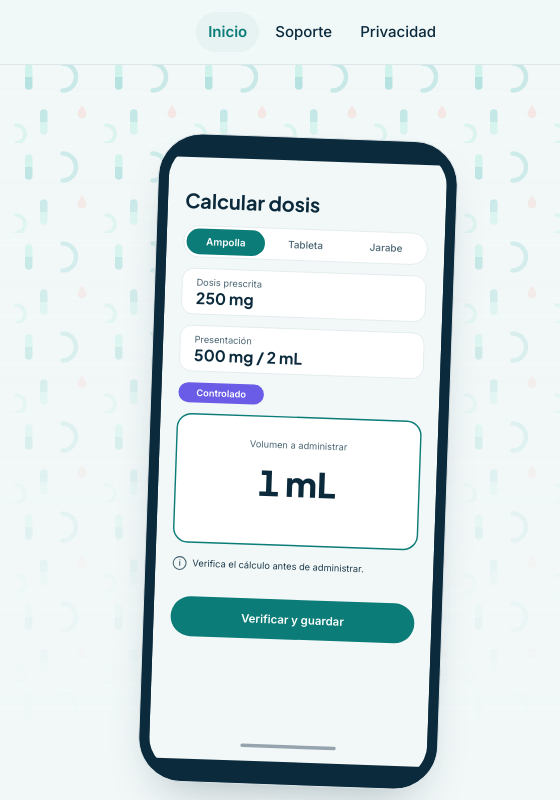
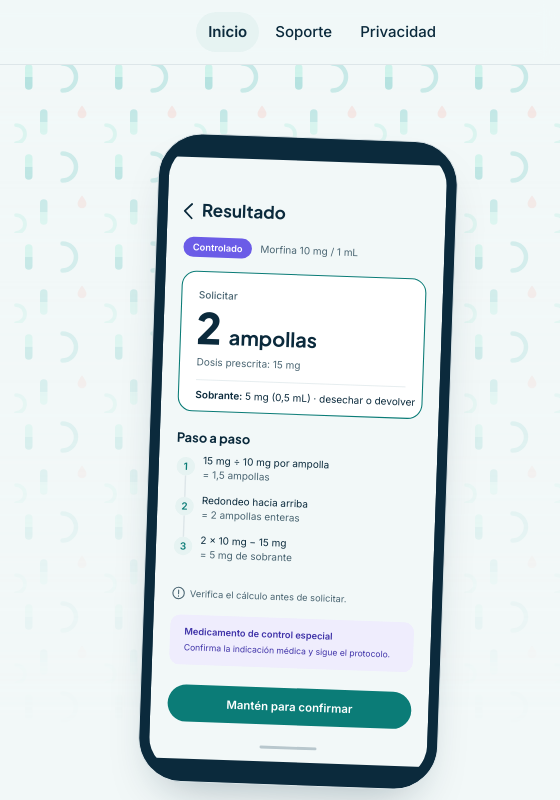
Before and after one commit to haroldpc258/haroldpc258.github.io, a plain HTML site: page index.html in a window 1280 px wide. Shown: the top 800 px of the page, 720-1280 px from the left. Drawn offline with Linux system fonts and the light colour scheme.

Commit message:
fix: accessibility and content fixes from site audit

```diff
--- a/assets/css/styles.css
+++ b/assets/css/styles.css
@@ -148,3 +148,16 @@ code,.mono{font-family:ui-monospace,Menlo,Consolas,monospace;font-size:.92em}
   .hero-device{transition:transform .4s ease}
   .hero-device:hover{transform:rotate(0)}
 }
+/* Audit fixes (2026-11-08) */
+:root{--color-focus:var(--color-teal-profundo)}
+@media (prefers-color-scheme:dark){:root{--color-focus:var(--color-teal)}}
+:focus-visible{outline-color:var(--color-focus)}
+.nav a[aria-current="page"]{color:var(--color-text)}
+.site-footer nav a{display:inline-block;padding:6px 0}
+/* Feature list: icon beside heading, no card containers */
+.feature{display:grid;align-content:start;grid-template-columns:28px minmax(0,1fr);column-gap:14px;align-items:baseline;padding-top:20px;border-top:1px solid var(--color-border)}
+.feature .icon{grid-column:1;grid-row:1;width:28px;height:28px;margin:0;background:none;border-radius:0;align-self:center}
+.feature .icon svg{width:24px;height:24px}
+.feature h3{grid-column:2;grid-row:1;margin:0;align-self:center}
+.feature p{grid-column:2;margin:8px 0 0;color:var(--color-text-muted)}
+.grid.cols-2:has(.feature){row-gap:36px;column-gap:48px}
--- a/index.html
+++ b/index.html
@@ -37,50 +37,39 @@
 <p class="lead">Dosenta convierte la dosis prescrita en unidades enteras de presentación, listas para solicitar y dispensar, y te muestra cada paso del cálculo.</p>
 <span class="pill">Próximamente en Google Play</span>
 </div>
-<figure class="hero-device" aria-label="Pantalla de cálculo de dosis de Dosenta"><svg xmlns="http://www.w3.org/2000/svg" viewBox="0 0 390 844" focusable="false" aria-hidden="true">
-
-  <rect x="0" y="0" width="390" height="844" fill="#F2F8F8"/>
-
-  <!-- Encabezado -->
-  <text x="24" y="72" font-family="'Plus Jakarta Sans', sans-serif" font-weight="700" font-size="28" fill="#0B2A3C">Calcular dosis</text>
-
-  <!-- Control segmentado: Ampolla / Tableta / Jarabe -->
-  <rect x="24" y="96" width="342" height="44" rx="22" fill="#FFFFFF" stroke="#DDE6E9" stroke-width="1"/>
-  <rect x="28" y="100" width="110" height="36" rx="18" fill="#0B7C77"/>
-  <text x="83" y="123" text-anchor="middle" font-family="Inter, sans-serif" font-weight="600" font-size="14" fill="#FFFFFF">Ampolla</text>
-  <text x="195" y="123" text-anchor="middle" font-family="Inter, sans-serif" font-weight="500" font-size="14" fill="#4A6572">Tableta</text>
-  <text x="308" y="123" text-anchor="middle" font-family="Inter, sans-serif" font-weight="500" font-size="14" fill="#4A6572">Jarabe</text>
-
-  <!-- Tarjeta: dosis prescrita -->
-  <rect x="24" y="156" width="342" height="64" rx="16" fill="#FFFFFF" stroke="#DDE6E9" stroke-width="1"/>
-  <text x="44" y="180" font-family="Inter, sans-serif" font-size="13" fill="#4A6572">Dosis prescrita</text>
-  <text x="44" y="206" font-family="'Plus Jakarta Sans', sans-serif" font-weight="700" font-size="22" fill="#0B2A3C">250 mg</text>
-
-  <!-- Tarjeta: presentación -->
-  <rect x="24" y="236" width="342" height="64" rx="16" fill="#FFFFFF" stroke="#DDE6E9" stroke-width="1"/>
-  <text x="44" y="260" font-family="Inter, sans-serif" font-size="13" fill="#4A6572">Presentación</text>
-  <text x="44" y="286" font-family="'Plus Jakarta Sans', sans-serif" font-weight="700" font-size="22" fill="#0B2A3C">500 mg / 2 mL</text>
-
-  <!-- Badge Controlado -->
-  <rect x="24" y="316" width="120" height="28" rx="14" fill="#6B5CE7"/>
-  <text x="84" y="335" text-anchor="middle" font-family="Inter, sans-serif" font-weight="600" font-size="13" fill="#FFFFFF">Controlado</text>
-
-  <!-- Tarjeta de resultado -->
-  <rect x="24" y="360" width="342" height="180" rx="20" fill="#FFFFFF" stroke="#0B7C77" stroke-width="2"/>
-  <text x="195" y="404" text-anchor="middle" font-family="Inter, sans-serif" font-size="13" fill="#4A6572">Volumen a administrar</text>
-  <text x="195" y="472" text-anchor="middle" font-family="'Plus Jakarta Sans', sans-serif" font-weight="800" font-size="48" fill="#0B2A3C" style="font-feature-settings:'tnum' 1">1 mL</text>
-
-  <!-- Nota informativa -->
-  <circle cx="34" cy="570" r="9" fill="none" stroke="#4A6572" stroke-width="1.5"/>
-  <text x="34" y="574" text-anchor="middle" font-family="Inter, sans-serif" font-weight="700" font-size="12" fill="#4A6572">i</text>
-  <text x="52" y="574" font-family="Inter, sans-serif" font-size="13" fill="#1E3A4A">Verifica el cálculo antes de administrar.</text>
-
-  <!-- Botón primario -->
-  <rect x="24" y="616" width="342" height="56" rx="28" fill="#0B7C77"/>
-  <text x="195" y="650" text-anchor="middle" font-family="Inter, sans-serif" font-weight="600" font-size="16" fill="#FFFFFF">Verificar y guardar</text>
-
-  <!-- Indicador de inicio (home indicator) -->
-  <rect x="128" y="820" width="134" height="5" rx="2.5" fill="#0B2A3C" opacity="0.4"/>
+<figure class="hero-device" aria-label="Pantalla de resultado de Dosenta: 15 mg de morfina se convierten en 2 ampollas, con 5 mg de sobrante"><svg xmlns="http://www.w3.org/2000/svg" viewBox="0 0 390 844" focusable="false" aria-hidden="true">
+  <rect width="390" height="844" fill="#F2F8F8"/>
+  <path d="M34 66l-10 10 10 10" fill="none" stroke="#0B2A3C" stroke-width="2.5" stroke-linecap="round" stroke-linejoin="round"/>
+  <text x="48" y="83" font-family="'Plus Jakarta Sans', sans-serif" font-weight="700" font-size="24" fill="#0B2A3C">Resultado</text>
+  <rect x="24" y="112" width="96" height="28" rx="14" fill="#6B5CE7"/>
+  <text x="72" y="131" text-anchor="middle" font-family="Inter, sans-serif" font-weight="600" font-size="13" fill="#FFFFFF">Controlado</text>
+  <text x="132" y="131" font-family="Inter, sans-serif" font-size="14" fill="#4A6572">Morfina 10 mg / 1 mL</text>
+  <rect x="24" y="160" width="342" height="196" rx="20" fill="#FFFFFF" stroke="#0B7C77" stroke-width="1.5"/>
+  <text x="48" y="198" font-family="Inter, sans-serif" font-weight="500" font-size="14" fill="#4A6572">Solicitar</text>
+  <text x="46" y="262" font-family="'Plus Jakarta Sans', sans-serif" font-weight="800" font-size="60" fill="#0B2A3C" style="font-feature-settings:'tnum' 1">2</text>
+  <text x="92" y="262" font-family="'Plus Jakarta Sans', sans-serif" font-weight="700" font-size="28" fill="#0B2A3C">ampollas</text>
+  <text x="48" y="292" font-family="Inter, sans-serif" font-size="14" fill="#4A6572">Dosis prescrita: 15 mg</text>
+  <line x1="48" y1="312" x2="342" y2="312" stroke="#DDE6E9"/>
+  <text x="48" y="338" font-family="Inter, sans-serif" font-size="14" fill="#0B2A3C"><tspan font-weight="600">Sobrante:</tspan> 5 mg (0,5 mL) · desechar o devolver</text>
+  <text x="24" y="400" font-family="'Plus Jakarta Sans', sans-serif" font-weight="700" font-size="18" fill="#0B2A3C">Paso a paso</text>
+  <g font-family="Inter, sans-serif" font-size="14" fill="#0B2A3C">
+    <circle cx="38" cy="434" r="13" fill="#E6F3F2"/><text x="38" y="439" text-anchor="middle" font-weight="600" fill="#0B7C77">1</text>
+    <text x="62" y="430">15 mg ÷ 10 mg por ampolla</text><text x="62" y="450" fill="#4A6572">= 1,5 ampollas</text>
+    <circle cx="38" cy="490" r="13" fill="#E6F3F2"/><text x="38" y="495" text-anchor="middle" font-weight="600" fill="#0B7C77">2</text>
+    <text x="62" y="486">Redondeo hacia arriba</text><text x="62" y="506" fill="#4A6572">= 2 ampollas enteras</text>
+    <circle cx="38" cy="546" r="13" fill="#E6F3F2"/><text x="38" y="551" text-anchor="middle" font-weight="600" fill="#0B7C77">3</text>
+    <text x="62" y="542">2 × 10 mg − 15 mg</text><text x="62" y="562" fill="#4A6572">= 5 mg de sobrante</text>
+  </g>
+  <line x1="38" y1="447" x2="38" y2="477" stroke="#DDE6E9" stroke-width="2"/>
+  <line x1="38" y1="503" x2="38" y2="533" stroke="#DDE6E9" stroke-width="2"/>
+  <circle cx="34" cy="612" r="8" fill="none" stroke="#4A6572" stroke-width="1.5"/><path d="M34 608v5M34 616v.5" stroke="#4A6572" stroke-width="1.5" stroke-linecap="round"/>
+  <text x="50" y="617" font-family="Inter, sans-serif" font-size="13" fill="#4A6572">Verifica el cálculo antes de solicitar.</text>
+  <rect x="24" y="642" width="342" height="70" rx="14" fill="#EFEDFD"/>
+  <text x="44" y="670" font-family="Inter, sans-serif" font-weight="600" font-size="13" fill="#3F33A8">Medicamento de control especial</text>
+  <text x="44" y="692" font-family="Inter, sans-serif" font-size="12" fill="#3F33A8">Confirma la indicación médica y sigue el protocolo.</text>
+  <rect x="24" y="740" width="342" height="52" rx="26" fill="#0B7C77"/>
+  <text x="195" y="772" text-anchor="middle" font-family="Inter, sans-serif" font-weight="600" font-size="16" fill="#FFFFFF">Mantén para confirmar</text>
+  <rect x="155" y="822" width="80" height="4" rx="2" fill="#B8C7CD"/>
 </svg></figure>
 </div>
 </section>
@@ -92,10 +81,10 @@
 <p>Para enfermería, química farmacéutica, medicina y estudiantes de ciencias de la salud en Colombia, con énfasis en medicamentos de control especial.</p>
 </div>
 <div class="grid cols-2">
-<article class="card lift"><div class="icon" aria-hidden="true"><svg viewBox="0 0 24 24" focusable="false"><path d="M9 8V4h6v4"/><path d="M7 8h10"/><rect x="7" y="8" width="10" height="12" rx="3"/></svg></div><h3>De la dosis a unidades enteras</h3><p>Indica la dosis prescrita y la presentación. Dosenta calcula cuántas ampolletas, viales o tabletas solicitar, siempre redondeando hacia arriba, e informa el sobrante para devolución o desecho.</p></article>
-<article class="card lift"><div class="icon" aria-hidden="true"><svg viewBox="0 0 24 24" focusable="false"><rect x="5" y="3" width="14" height="18" rx="2"/><rect x="7" y="5" width="10" height="4" rx="1"/><path d="M8 13h.01M12 13h.01M16 13h.01M8 17h.01M12 17h.01M16 17h.01"/></svg></div><h3>Cada resultado, explicado</h3><p>Ves el cálculo paso a paso. Así tu verificación es más rápida y más clara, y aprendes mientras trabajas.</p></article>
-<article class="card lift"><div class="icon" aria-hidden="true"><svg viewBox="0 0 24 24" focusable="false"><path d="M12 3l7 3v6c0 5-3.5 8-7 9-3.5-1-7-4-7-9V6z"/><path d="M9 12l2 2 4-4"/></svg></div><h3>Control especial a la vista</h3><p>Los medicamentos controlados se señalan con claridad. Para ellos, el horizonte de dispensación es un valor institucional que puedes configurar.</p></article>
-<article class="card lift"><div class="icon" aria-hidden="true"><svg viewBox="0 0 24 24" focusable="false"><circle cx="12" cy="13" r="7"/><path d="M12 9.5v3.5l2.5 1.5"/><path d="M8.5 3.5A9 9 0 0 1 17 4.5"/><path d="M16.2 2.8l1.3 1.9-2.1.5"/></svg></div><h3>Funciona sin conexión</h3><p>Sin cuenta y sin servidor propio. Tu historial, tus perfiles y tu progreso se guardan solo en tu dispositivo.</p></article>
+<article class="feature"><div class="icon" aria-hidden="true"><svg viewBox="0 0 24 24" focusable="false"><path d="M9 8V4h6v4"/><path d="M7 8h10"/><rect x="7" y="8" width="10" height="12" rx="3"/></svg></div><h3>De la dosis a unidades enteras</h3><p>Indica la dosis prescrita y la presentación. Dosenta calcula cuántas ampolletas, viales o tabletas solicitar, siempre redondeando hacia arriba, e informa el sobrante para devolución o desecho.</p></article>
+<article class="feature"><div class="icon" aria-hidden="true"><svg viewBox="0 0 24 24" focusable="false"><rect x="5" y="3" width="14" height="18" rx="2"/><rect x="7" y="5" width="10" height="4" rx="1"/><path d="M8 13h.01M12 13h.01M16 13h.01M8 17h.01M12 17h.01M16 17h.01"/></svg></div><h3>Cada resultado, explicado</h3><p>Ves el cálculo paso a paso. Así tu verificación es más rápida y más clara, y aprendes mientras trabajas.</p></article>
+<article class="feature"><div class="icon" aria-hidden="true"><svg viewBox="0 0 24 24" focusable="false"><path d="M12 3l7 3v6c0 5-3.5 8-7 9-3.5-1-7-4-7-9V6z"/><path d="M9 12l2 2 4-4"/></svg></div><h3>Control especial a la vista</h3><p>Los medicamentos controlados se señalan con claridad. Para ellos, el horizonte de dispensación es un valor institucional que puedes configurar.</p></article>
+<article class="feature"><div class="icon" aria-hidden="true"><svg viewBox="0 0 24 24" focusable="false"><circle cx="12" cy="13" r="7"/><path d="M12 9.5v3.5l2.5 1.5"/><path d="M8.5 3.5A9 9 0 0 1 17 4.5"/><path d="M16.2 2.8l1.3 1.9-2.1.5"/></svg></div><h3>Los cálculos funcionan sin conexión</h3><p>Sin cuenta y sin servidor propio. Tu historial, tus perfiles y tu progreso se guardan solo en tu dispositivo.</p></article>
 </div>
 </div>
 </section>
```
